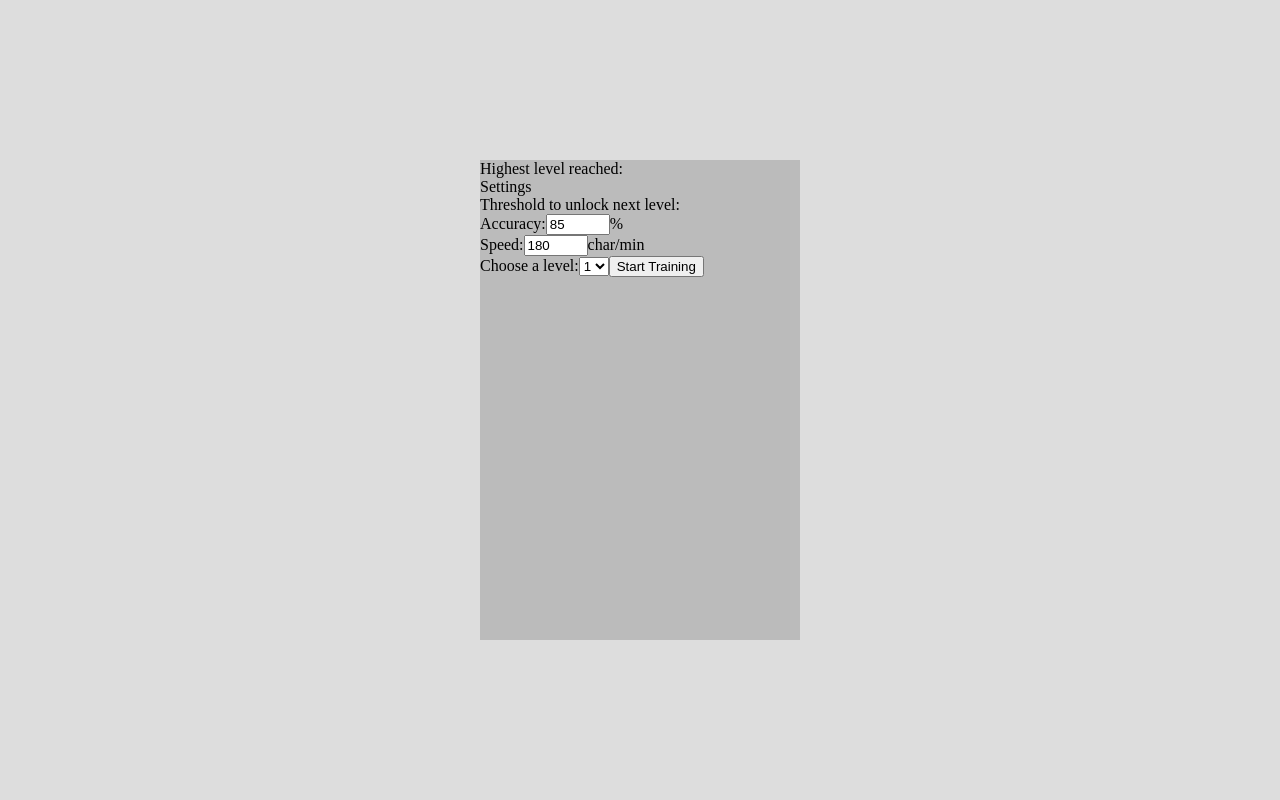
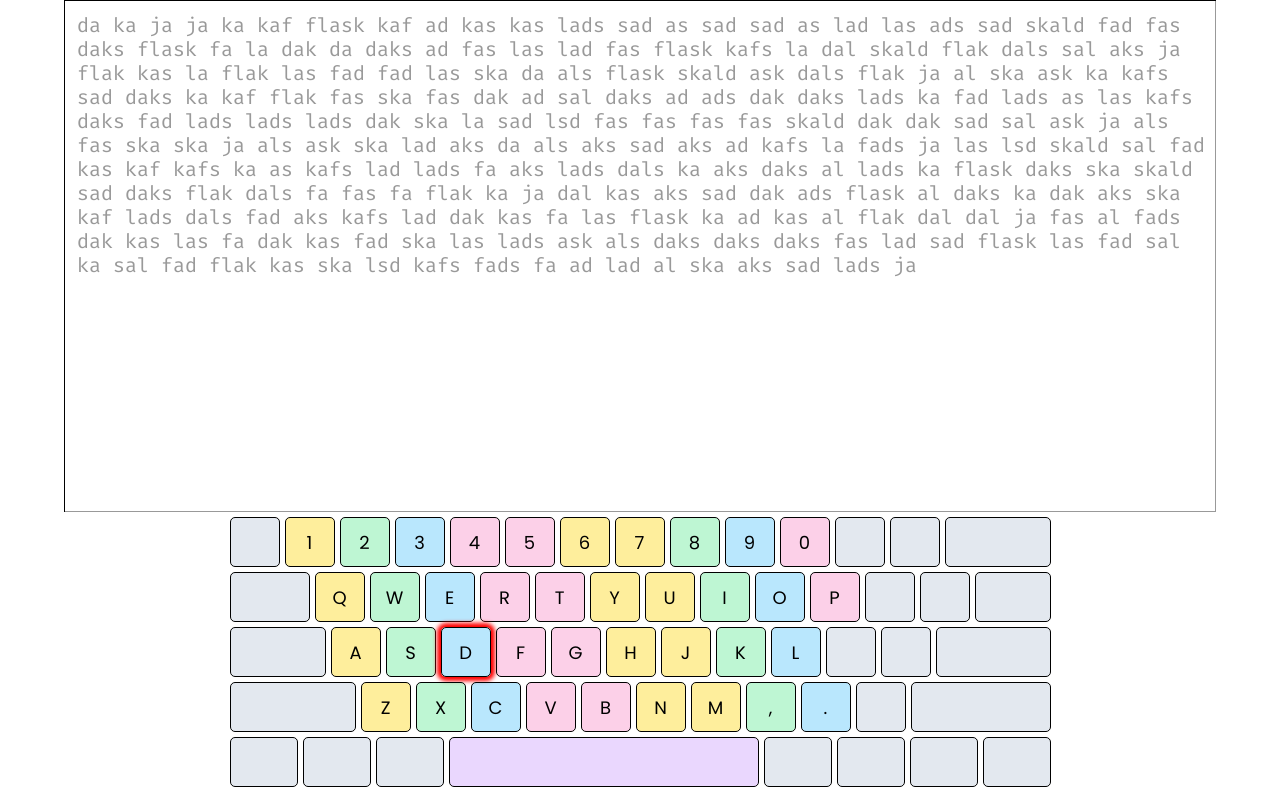
Before and after one commit to 30isnottoolate/typing-trainer, a React app: page / in a window 1280 px wide. Built offline with nearby package versions, Linux system fonts and the light colour scheme.

Commit message:
Import wordBank, add random text generator to app

```diff
--- a/src/components/App.tsx
+++ b/src/components/App.tsx
@@ -1,19 +1,36 @@
-import React, { useState } from "react";
+import React, { useState, useEffect } from "react";
 import "./App.css";
 import LevelMenu from "./LevelMenu";
 import Keyboard from "./Keyboard";
 import YesNoBox from "./YesNoBox";
 import FinishBox from "./FinishBox";
 
+import wordBank from "../utilities/wordBank";
+
 const App: React.FC = () => {
-    const [textSource, setTextSource] = useState("Lorem ipsum dolor sit amet, consectetur adipiscing elit, sed do eiusmod tempor incididunt ut labore et dolore magna aliqua.");
+    const [textSource, setTextSource] = useState("");
     const [textInput, setTextInput] = useState("");
     const [errorCount, setErrorCount] = useState(0);
     const [timerActive, setTimerActive] = useState(false);
     const [startingTime, setStartingTime] = useState(0);
     const [finished, setFinished] = useState(false);
-    const [currentLevel, setCurrentLevel] = useState(0);
-    const [appStatus, setAppStatus] = useState("menu"); //menu, training, paused, finished
+    const [currentLevel, setCurrentLevel] = useState(1);
+    const [appStatus, setAppStatus] = useState("training"); //menu, training, paused, finished
+
+    useEffect(() => {
+        if (currentLevel > 0) {
+            let currentWords = wordBank[currentLevel - 1];
+            let textCollector = currentWords[Math.floor(Math.random() * currentWords.length)];
+
+            do {
+                let randomIndex = Math.floor(Math.random() * currentWords.length);
+                textCollector = `${textCollector} ${currentWords[randomIndex]}`;
+            }
+            while (textCollector.length < 1000);
+
+            setTextSource(textCollector);
+        }
+    }, [currentLevel]);
 
     const handleChange = (event: React.ChangeEvent<HTMLTextAreaElement>) => {
         if (event.target) {
```
